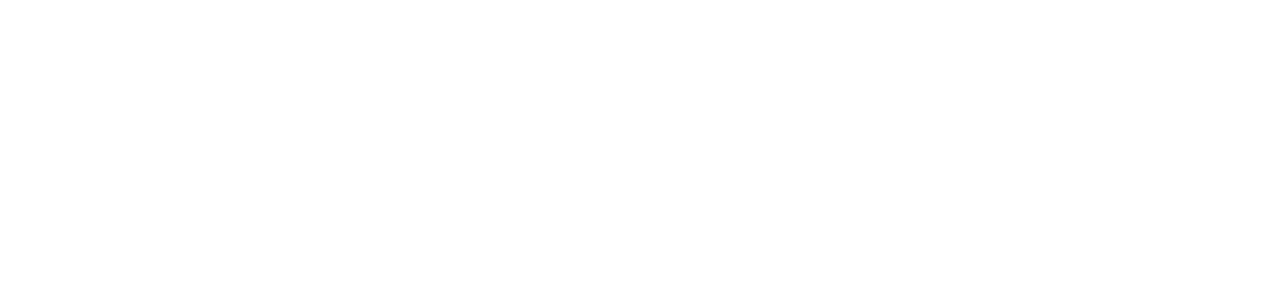
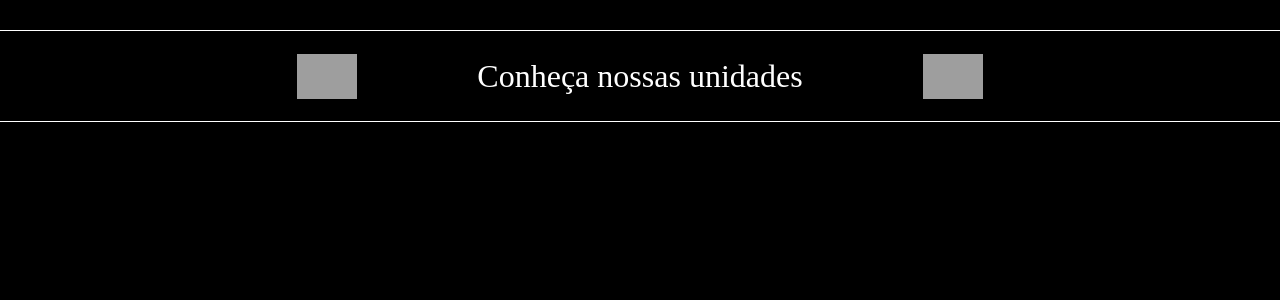
Before and after one commit to yassminn8954/Kenybarber-front, a React (Vite) app: page /locais in a window 1280 px wide. Before the commit this address had no page. Shown: the top 300 px of the page. Built offline with nearby package versions, Linux system fonts and the light colour scheme; grey boxes are pictures that could not be loaded; a web font is replaced by a local one.

Commit message:
Tela Locais iniciada

```diff
--- a/src/App.jsx
+++ b/src/App.jsx
@@ -1,6 +1,7 @@
 import { BrowserRouter, Routes, Route } from "react-router-dom";
 import Inicial from "./pages/Inicial";
 import Cadastro from "./pages/Cadastro";
+import Locais from "./pages/Locais";
 
 const App=()=> {
   return (
@@ -8,6 +9,7 @@
       <Routes>
         <Route path="/" element={<Inicial />} />
         <Route path="/cadastro" element={<Cadastro />} />
+        <Route path="/locais" element={<Locais />} />
       </Routes>
     </BrowserRouter>
   );
--- a/src/Components/Cabecalho/Cabecalho.jsx
+++ b/src/Components/Cabecalho/Cabecalho.jsx
@@ -9,7 +9,6 @@
   padding: 1rem;
   color: white;
   height: 40px;
-  margin-top: 50px;
 
   nav {
     flex: 1;
@@ -40,7 +39,9 @@
         <a href="#home">Home</a>
         <a href="#profissionais">Profissionais</a>
         <a href="#calendario">Calendário</a>
-        <a href="#locais">Locais</a>
+        <a onClick={() => navigate("/locais")} style={{ cursor: "pointer" }}>
+          Locais
+          </a>
         <a href="#contato">Contato</a>
         <a href="#mais">Mais</a>
         <a onClick={() => navigate("/cadastro")} style={{ cursor: "pointer" }}>
--- /dev/null
+++ b/src/Components/LocaisHeader/index.jsx
@@ -0,0 +1,37 @@
+import styled from "styled-components";
+import Barbeirocoptero from "../Barbeirocoptero/Barbeirocoptero";
+
+const Fundo = styled.div`
+  background-color: #000;
+  min-height: 100vh;
+  display: flex;
+  justify-content: center;
+  min-width: 100vw;
+`;
+
+const HeaderDeLocais = styled.header`
+  font-size: 32px;
+  background-color: #000;
+  color: #fff;
+  display: flex;
+  align-items: center;
+  justify-content: center;
+  gap: 20px;
+  height: 90px;
+
+  width: 100%;
+  border-top: 1px solid #fff;
+  border-bottom: 1px solid #fff;
+`;
+
+
+const LocaisHeader=()=> {
+    return (
+        <>
+        <Fundo>
+        <HeaderDeLocais><Barbeirocoptero/>Conheça nossas unidades<Barbeirocoptero/></HeaderDeLocais>
+        </Fundo>
+    </>)
+}
+
+export default LocaisHeader;
--- a/src/pages/Cadastro/index.jsx
+++ b/src/pages/Cadastro/index.jsx
@@ -3,7 +3,7 @@
 import styled from 'styled-components';
 import CampoTexto from '../../Components/CampoTexto';
 
-const Fundo = styled.div`
+export const Fundo = styled.div`
   min-height: 100vh;
   width: 100vw;
   background-color: #000;
--- a/src/pages/Inicial/Inicial.css
+++ b/src/pages/Inicial/Inicial.css
@@ -4,7 +4,5 @@
   to bottom,
   #000000 10%,
   #AD8F47 100%  );
-
-
-
+  margin-top: 30px;
 }
--- /dev/null
+++ b/src/pages/Locais/index.jsx
@@ -0,0 +1,12 @@
+import styled from "styled-components";
+import LocaisHeader from "../../Components/LocaisHeader";
+
+const Locais=()=> {
+    return (
+
+        <LocaisHeader />
+
+    )
+}
+
+export default Locais;
```
Also changed, not shown: 2 other files (tests, documents, lock files or other folders).
